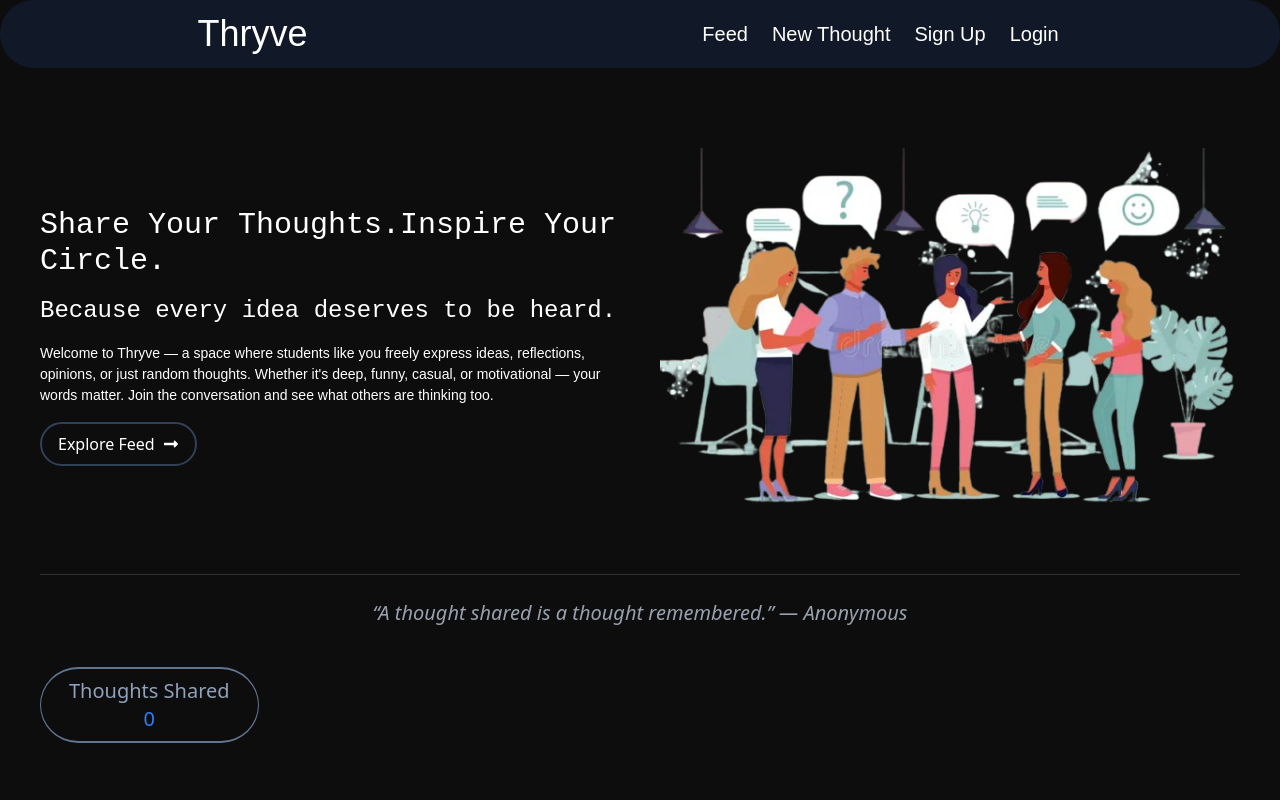
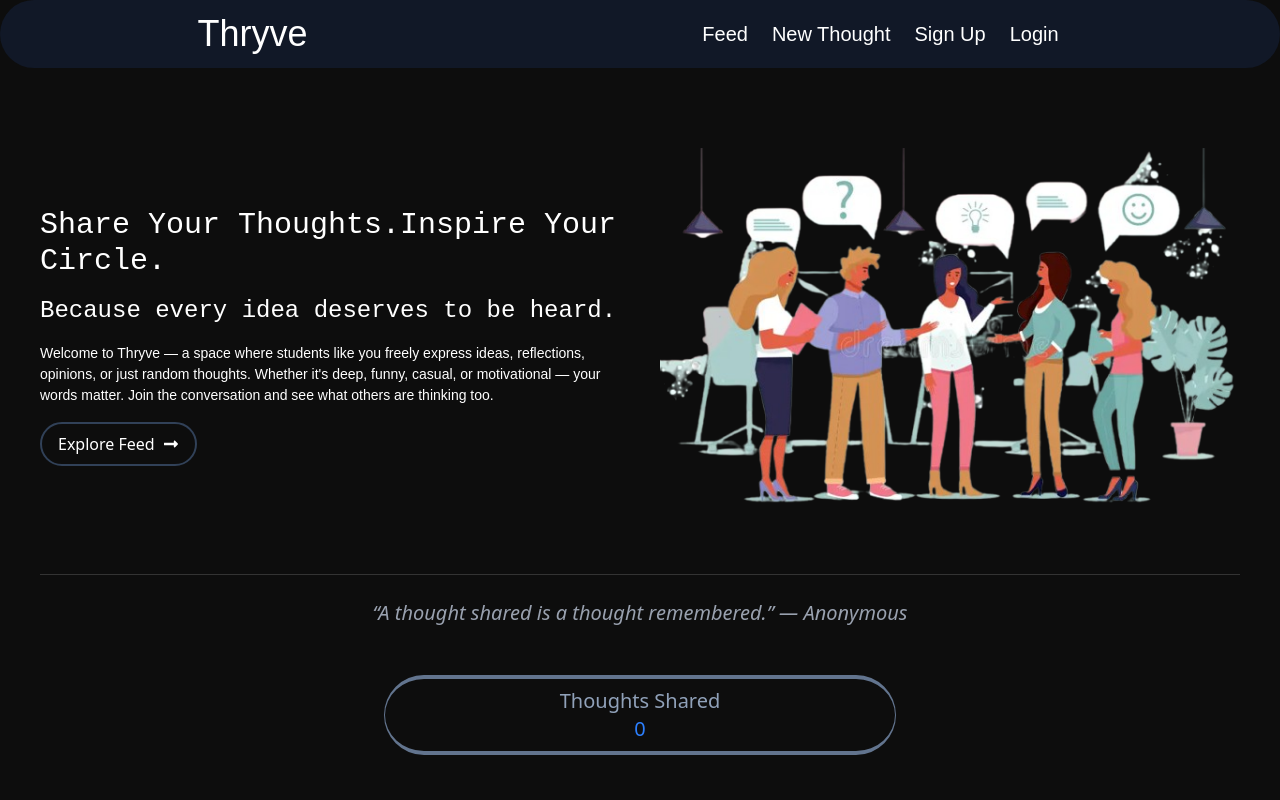
Before and after one commit to abhishek1709-vesit/THOUGHT-APP, a React (Vite) app: page / in a window 1280 px wide. Shown: the top 800 px of the page. Built offline with nearby package versions, Linux system fonts and the light colour scheme; no server answers; the database is empty; a web font is replaced by a local one.

Commit message:
Changed Stats Ui

```diff
--- a/src/Components/Stats.jsx
+++ b/src/Components/Stats.jsx
@@ -8,8 +8,8 @@ export const Stats = () => {
   const {thoughtArray} = useGetThoughts()
   const {count} = useAddComment()
   return (
-    <div className="flex flex-wrap gap-y-5 gap-x-3 md:gap-x-0 justify-center md:flex-row md:justify-between mt-10">
-      <div className="text-xl text-slate-400 flex flex-col items-center border-y-2 border-x-[0.5px]  rounded-full px-7 py-2 border-slate-500">
+    <div className="flex justify-center">
+      <div className="text-xl text-slate-400 flex flex-col text-center items-center border-y-4 w-[40vw] min-w-[30vw] border-x-[0.5px] rounded-full px-7 py-2 border-slate-500">
         Thoughts Shared <p className="text-blue-500"><CountUp end={thoughtArray.length}/></p>
       </div>
     </div>
--- a/src/Pages/Home.jsx
+++ b/src/Pages/Home.jsx
@@ -49,7 +49,7 @@ export const Home = () => {
           <img src={thoughtImg} alt="Thought" className="img"/>
         </div>
       </div>
-      <div className="thought mt-12 border-t border-[#333] text-xl pt-6 text-center text-gray-400 italic">
+      <div className="thought my-12 border-t border-[#333] text-xl pt-6 text-center text-gray-400 italic">
         “A thought shared is a thought remembered.” — Anonymous
       </div>
       <Stats></Stats>
```
